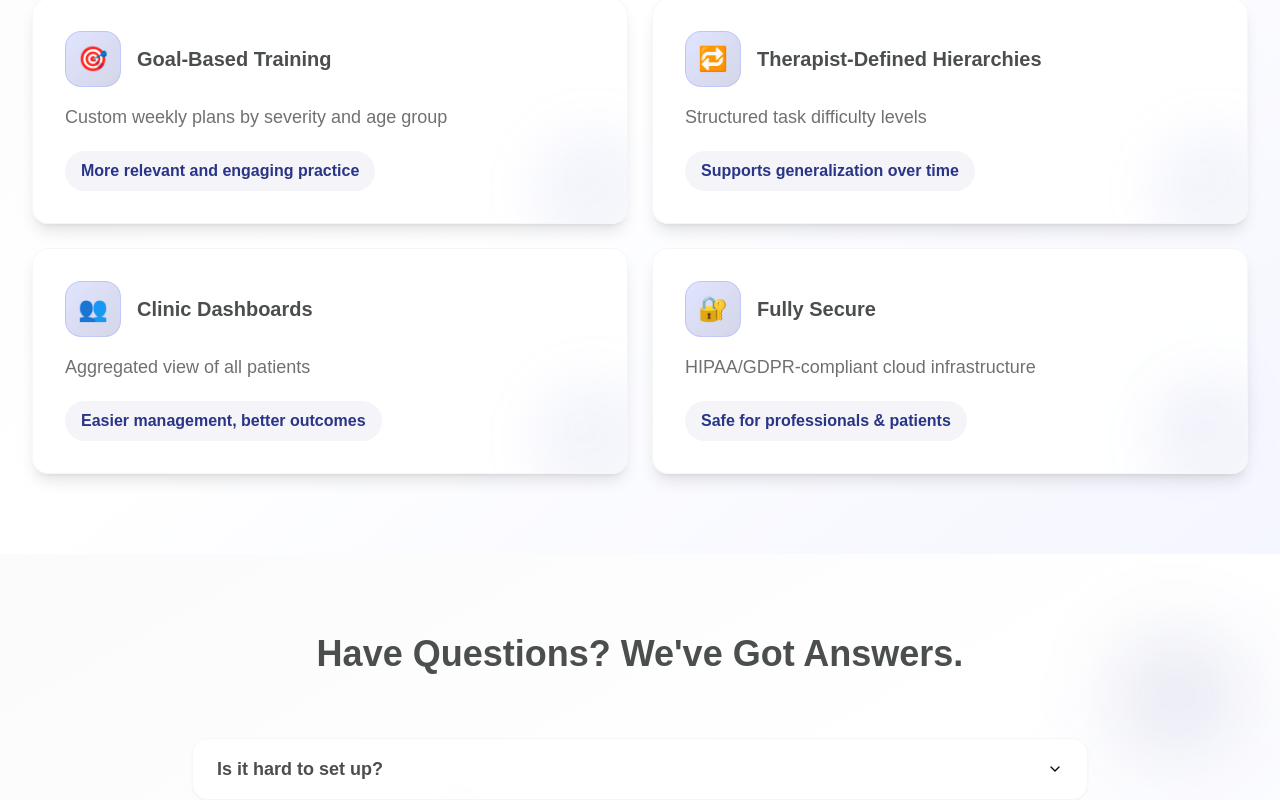
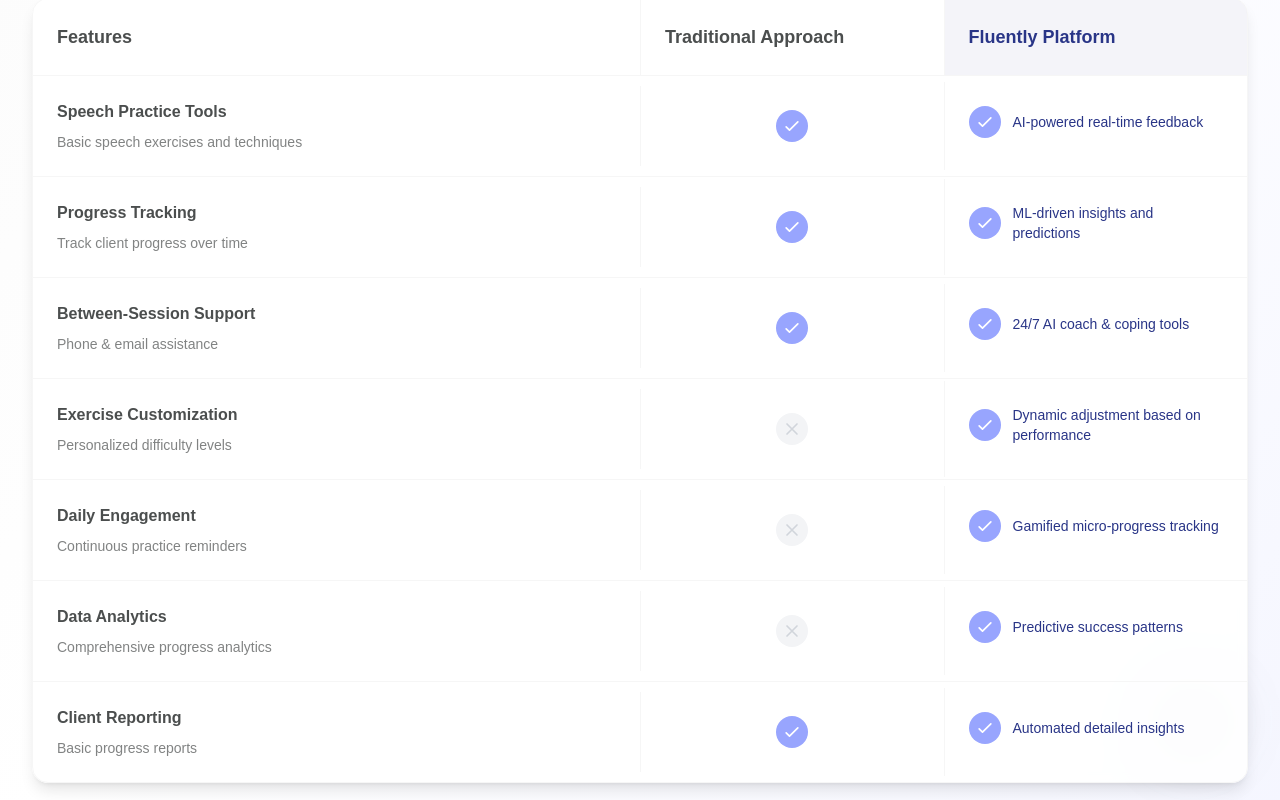
Before and after one commit to UpSpeech/fluently-website, a React (Vite) app: page / in a window 1280 px wide. Shown: the part 3820-4620 px from the top of the page. Built offline with nearby package versions, Linux system fonts and the light colour scheme.

Commit message:
differentiation section

```diff
--- a/src/components/DifferentiationSection.tsx
+++ b/src/components/DifferentiationSection.tsx
@@ -3,28 +3,53 @@ import React from "react";
 const DifferentiationSection = () => {
   const features = [
     {
-      icon: "🎯",
-      title: "Goal-Based Training",
-      description: "Custom weekly plans by severity and age group",
-      benefit: "More relevant and engaging practice",
+      feature: "Speech Practice Tools",
+      traditional: true,
+      fluently: true,
+      description: "Basic speech exercises and techniques",
+      fluentlyExtra: "AI-powered real-time feedback",
     },
     {
-      icon: "🔁",
-      title: "Therapist-Defined Hierarchies",
-      description: "Structured task difficulty levels",
-      benefit: "Supports generalization over time",
+      feature: "Progress Tracking",
+      traditional: true,
+      fluently: true,
+      description: "Track client progress over time",
+      fluentlyExtra: "ML-driven insights and predictions",
     },
     {
-      icon: "👥",
-      title: "Clinic Dashboards",
-      description: "Aggregated view of all patients",
-      benefit: "Easier management, better outcomes",
+      feature: "Between-Session Support",
+      traditional: true,
+      fluently: true,
+      description: "Phone & email assistance",
+      fluentlyExtra: "24/7 AI coach & coping tools",
     },
     {
-      icon: "🔐",
-      title: "Fully Secure",
-      description: "HIPAA/GDPR-compliant cloud infrastructure",
-      benefit: "Safe for professionals & patients",
+      feature: "Exercise Customization",
+      traditional: false,
+      fluently: true,
+      description: "Personalized difficulty levels",
+      fluentlyExtra: "Dynamic adjustment based on performance",
+    },
+    {
+      feature: "Daily Engagement",
+      traditional: false,
+      fluently: true,
+      description: "Continuous practice reminders",
+      fluentlyExtra: "Gamified micro-progress tracking",
+    },
+    {
+      feature: "Data Analytics",
+      traditional: false,
+      fluently: true,
+      description: "Comprehensive progress analytics",
+      fluentlyExtra: "Predictive success patterns",
+    },
+    {
+      feature: "Client Reporting",
+      traditional: true,
+      fluently: true,
+      description: "Basic progress reports",
+      fluentlyExtra: "Automated detailed insights",
     },
   ];
 
@@ -44,14 +69,15 @@ const DifferentiationSection = () => {
       </div>
 
       <div className="max-w-7xl mx-auto relative z-10">
+        {/* Section Header */}
         <div className="grid lg:grid-cols-2 gap-12 items-center mb-16">
           <div>
             <h2 className="font-nunito font-bold text-3xl sm:text-4xl text-calm-charcoal mb-6 animate-fade-in">
-              Why Clinics Choose Fluently Over Worksheets and Apps
+              Give a voice to 80 million people who stutter
             </h2>
             <p className="font-nunito text-xl text-calm-charcoal/80 mb-8">
-              Transform your practice with tools that enhance engagement and
-              improve outcomes.
+              By making speech therapy more efficient, scalable, and impactful
+              for the professionals who deliver it.
             </p>
           </div>
           <div className="relative">
@@ -64,36 +90,183 @@ const DifferentiationSection = () => {
           </div>
         </div>
 
-        <div className="grid grid-cols-1 md:grid-cols-2 gap-6">
-          {features.map((feature, index) => (
-            <div
-              key={index}
-              className="group bg-white/90 backdrop-blur-sm rounded-2xl p-8 border border-calm-light shadow-lg transition-all duration-300 hover:shadow-xl hover:-translate-y-1 animate-fade-in-up relative overflow-hidden"
-              style={{ animationDelay: `${0.2 + index * 0.2}s` }}
-            >
-              {/* Background gradient blob */}
-              <div className="absolute -right-8 -bottom-8 w-32 h-32 bg-gradient-to-br from-calm-lavender/10 to-calm-navy/5 rounded-full blur-xl transform transition-transform duration-500 group-hover:scale-150"></div>
+        {/* Desktop Layout - Hidden on mobile */}
+        <div className="hidden md:block bg-white/90 backdrop-blur-sm rounded-2xl border border-calm-light shadow-lg overflow-hidden">
+          <div className="grid grid-cols-[2fr,1fr,1fr] border-b border-calm-light">
+            <div className="p-6 font-nunito font-bold text-lg text-calm-charcoal">
+              Features
+            </div>
+            <div className="p-6 font-nunito font-bold text-lg text-calm-charcoal border-l border-calm-light">
+              Traditional Approach
+            </div>
+            <div className="p-6 font-nunito font-bold text-lg text-calm-navy border-l border-calm-light bg-calm-navy/5">
+              Fluently Platform
+            </div>
+          </div>
 
-              <div className="relative z-10">
-                <div className="flex items-center space-x-4 mb-4">
-                  <div className="w-14 h-14 bg-gradient-to-br from-calm-lavender/30 to-calm-navy/20 rounded-2xl flex items-center justify-center border border-calm-lavender/40 transform transition-all duration-300 group-hover:scale-110 group-hover:rotate-3">
-                    <span className="text-2xl">{feature.icon}</span>
-                  </div>
-                  <h3 className="font-nunito font-bold text-xl text-calm-charcoal group-hover:text-calm-navy transition-colors duration-300">
-                    {feature.title}
+          <div className="divide-y divide-calm-light">
+            {features.map((item, index) => (
+              <div
+                key={`desktop-${index}`}
+                className="grid grid-cols-[2fr,1fr,1fr] items-center group hover:bg-calm-navy/5 transition-all duration-300"
+              >
+                <div className="p-6">
+                  <h3 className="font-nunito font-bold text-calm-charcoal mb-2">
+                    {item.feature}
                   </h3>
+                  <p className="text-sm text-calm-charcoal/70">
+                    {item.description}
+                  </p>
                 </div>
 
-                <div className="space-y-3">
-                  <p className="font-nunito text-calm-charcoal/80 text-lg">
-                    {feature.description}
-                  </p>
-                  <div className="pt-2">
-                    <div className="inline-flex items-center px-4 py-2 bg-calm-navy/5 rounded-full">
-                      <span className="font-nunito font-semibold text-calm-navy">
-                        {feature.benefit}
-                      </span>
+                {/* Traditional Check */}
+                <div className="p-6 border-l border-calm-light flex items-center justify-center">
+                  {item.traditional ? (
+                    <div className="w-8 h-8 rounded-full bg-calm-lavender flex items-center justify-center">
+                      <svg
+                        className="w-5 h-5 text-white"
+                        fill="none"
+                        stroke="currentColor"
+                        viewBox="0 0 24 24"
+                      >
+                        <path
+                          strokeLinecap="round"
+                          strokeLinejoin="round"
+                          strokeWidth="2"
+                          d="M5 13l4 4L19 7"
+                        />
+                      </svg>
                     </div>
+                  ) : (
+                    <div className="w-8 h-8 rounded-full bg-gray-100 flex items-center justify-center">
+                      <svg
+                        className="w-5 h-5 text-gray-300"
+                        fill="none"
+                        stroke="currentColor"
+                        viewBox="0 0 24 24"
+                      >
+                        <path
+                          strokeLinecap="round"
+                          strokeLinejoin="round"
+                          strokeWidth="2"
+                          d="M6 18L18 6M6 6l12 12"
+                        />
+                      </svg>
+                    </div>
+                  )}
+                </div>
+
+                {/* Fluently Check + Extra Feature */}
+                <div className="p-6 border-l border-calm-light">
+                  <div className="flex items-center mb-2">
+                    <div className="w-8 h-8 overflow-hidden shrink-0 rounded-full bg-calm-lavender flex items-center justify-center">
+                      <svg
+                        className="w-5 h-5 text-white"
+                        fill="none"
+                        stroke="currentColor"
+                        viewBox="0 0 24 24"
+                      >
+                        <path
+                          strokeLinecap="round"
+                          strokeLinejoin="round"
+                          strokeWidth="2"
+                          d="M5 13l4 4L19 7"
+                        />
+                      </svg>
+                    </div>
+                    <span className="ml-3 text-sm text-calm-navy font-medium">
+                      {item.fluentlyExtra}
+                    </span>
+                  </div>
+                </div>
+              </div>
+            ))}
+          </div>
+        </div>
+
+        {/* Mobile Layout - Hidden on desktop */}
+        <div className="md:hidden space-y-4">
+          {features.map((item, index) => (
+            <div
+              key={`mobile-${index}`}
+              className="bg-white/90 backdrop-blur-sm rounded-xl border border-calm-light p-5 hover:border-calm-navy/30 transition-all duration-300"
+            >
+              <div className="mb-4">
+                <h3 className="font-nunito font-bold text-lg text-calm-charcoal mb-2">
+                  {item.feature}
+                </h3>
+                <p className="text-sm text-calm-charcoal/70">
+                  {item.description}
+                </p>
+              </div>
+
+              <div className="grid grid-cols-2 gap-4 pt-4 border-t border-calm-light/30">
+                {/* Traditional */}
+                <div className="space-y-2">
+                  <div className="text-xs font-medium text-calm-charcoal/70">
+                    Traditional Approach
+                  </div>
+                  <div className="flex items-center space-x-2">
+                    {item.traditional ? (
+                      <div className="w-6 h-6 rounded-full bg-calm-lavender flex items-center justify-center">
+                        <svg
+                          className="w-4 h-4 text-white"
+                          fill="none"
+                          stroke="currentColor"
+                          viewBox="0 0 24 24"
+                        >
+                          <path
+                            strokeLinecap="round"
+                            strokeLinejoin="round"
+                            strokeWidth="2"
+                            d="M5 13l4 4L19 7"
+                          />
+                        </svg>
+                      </div>
+                    ) : (
+                      <div className="w-6 h-6 rounded-full bg-gray-100 flex items-center justify-center">
+                        <svg
+                          className="w-4 h-4 text-gray-300"
+                          fill="none"
+                          stroke="currentColor"
+                          viewBox="0 0 24 24"
+                        >
+                          <path
+                            strokeLinecap="round"
+                            strokeLinejoin="round"
+                            strokeWidth="2"
+                            d="M6 18L18 6M6 6l12 12"
+                          />
+                        </svg>
+                      </div>
+                    )}
+                  </div>
+                </div>
+
+                {/* Fluently */}
+                <div className="space-y-2">
+                  <div className="text-xs font-medium text-calm-navy">
+                    Fluently Platform
+                  </div>
+                  <div className="flex items-start space-x-2">
+                    <div className="w-6 h-6 shrink-0 rounded-full bg-calm-lavender flex items-center justify-center">
+                      <svg
+                        className="w-4 h-4 text-white"
+                        fill="none"
+                        stroke="currentColor"
+                        viewBox="0 0 24 24"
+                      >
+                        <path
+                          strokeLinecap="round"
+                          strokeLinejoin="round"
+                          strokeWidth="2"
+                          d="M5 13l4 4L19 7"
+                        />
+                      </svg>
+                    </div>
+                    <span className="text-xs leading-tight text-calm-navy flex-1">
+                      {item.fluentlyExtra}
+                    </span>
                   </div>
                 </div>
               </div>
--- a/src/components/FAQSection.tsx
+++ b/src/components/FAQSection.tsx
@@ -17,11 +17,6 @@ const FAQSection = () => {
       question: "Will Fluently replace my role as a therapist?",
       answer:
         "Never. Fluently enhances your impact by reinforcing your work—not replacing it. You remain in complete control of treatment plans and goals while Fluently provides structured practice between sessions.",
-    },
-    {
-      question: "Is it suitable for both kids and adults?",
-      answer:
-        "Yes. Exercises are tailored by age, condition, and therapy goals. Our platform adapts to different learning styles and communication needs across all age groups.",
     },
     {
       question: "How do I know if patients are actually using it?",
--- a/src/pages/Index.tsx
+++ b/src/pages/Index.tsx
@@ -18,8 +18,8 @@ const Index = () => {
       <InterstitialCTA />
       <SolutionSection />
       <DifferentiationSection />
+      <CTASection />
       <FAQSection />
-      <CTASection />
       <Footer />
     </div>
   );
```
